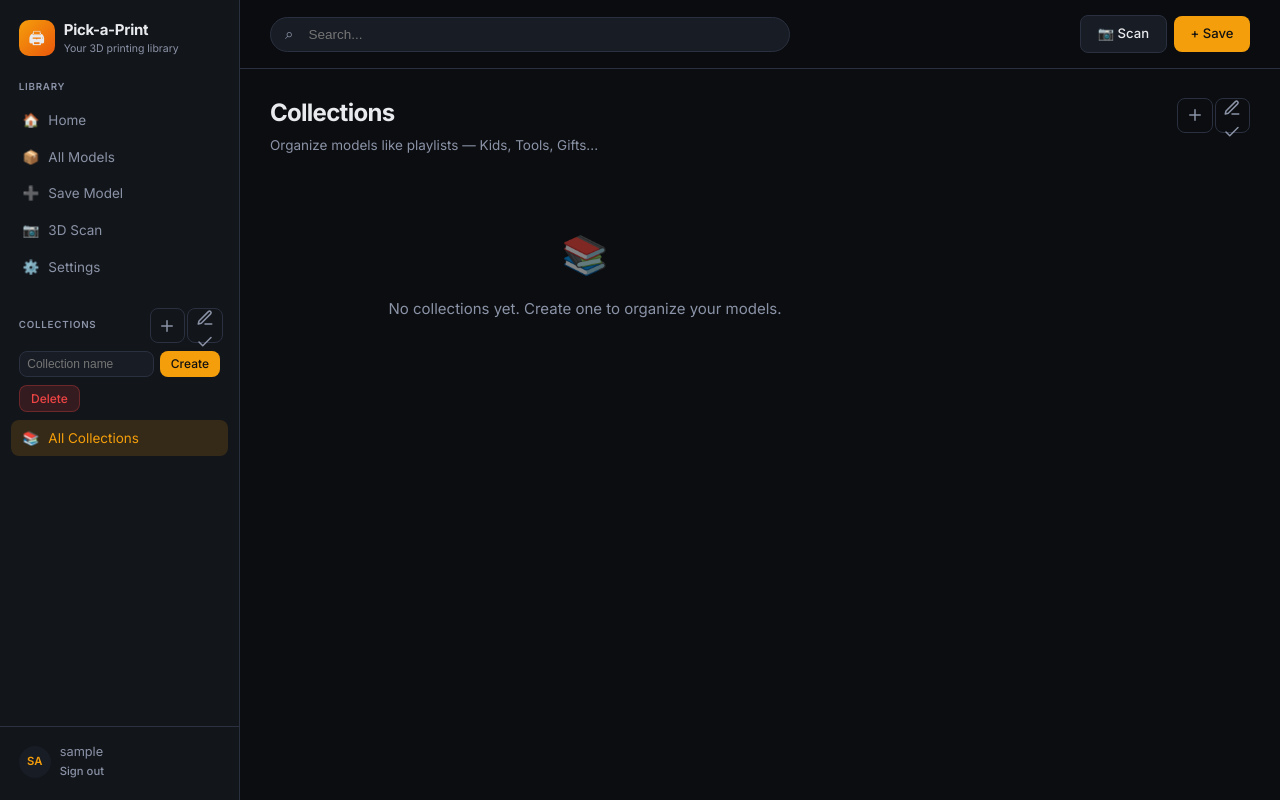
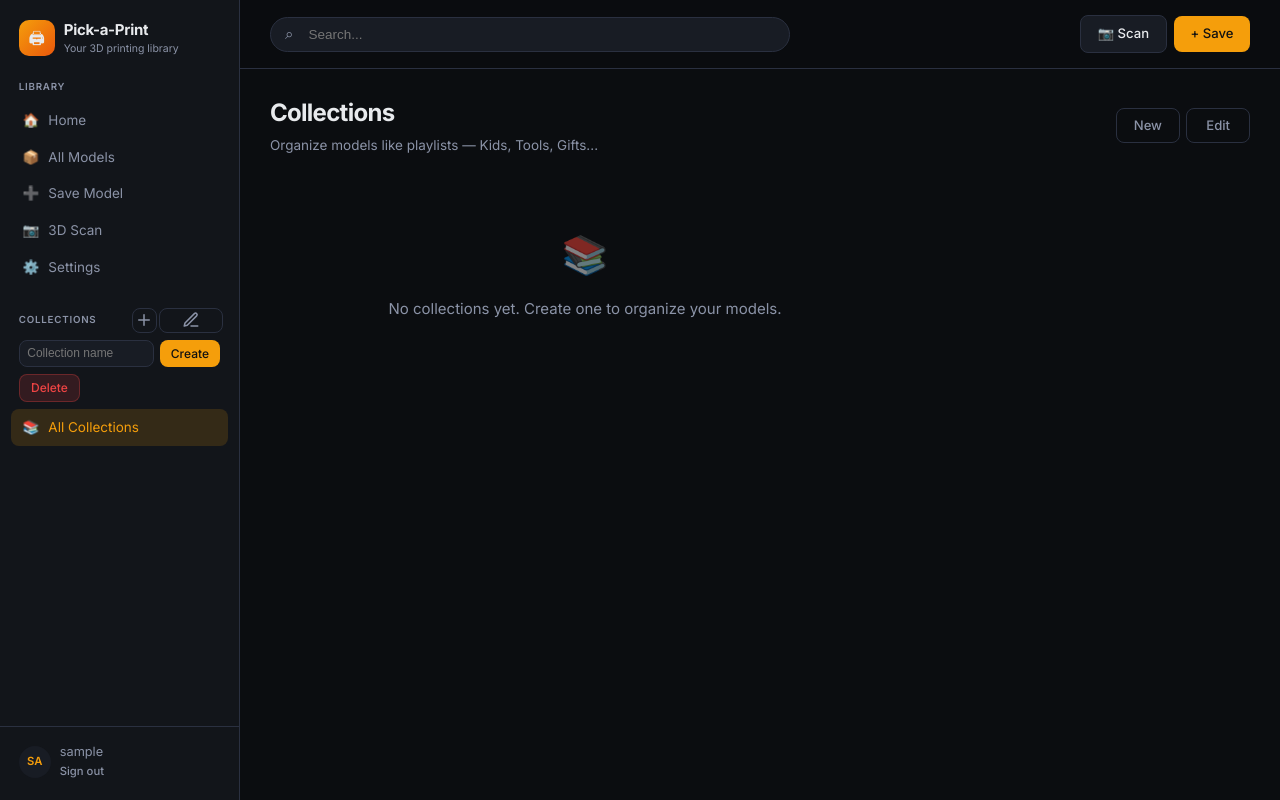
Before and after one commit to pickeld/pick-a-print, a Django app: page /collections/ in a window 1280 px wide. Run offline with Django 5.2, Linux system fonts and the light colour scheme; the visitor is signed in with stand-in values (Sample User, id 1); data that the repository does not hold is empty.

Commit message:
feat: Enhance collection management UI with new button styles and accessibility improvements

```diff
--- a/library/static/library/css/app.css
+++ b/library/static/library/css/app.css
@@ -142,13 +142,63 @@ img {
 }
 
 .collection-manage-btn {
+  color: var(--text-muted);
+}
+
+.nav-section-header .collection-manage-actions {
+  gap: 0.15rem;
+}
+
+.nav-section-header .collection-manage-btn {
+  display: inline-grid;
+  place-items: center;
   width: 1.65rem;
   height: 1.65rem;
-  color: var(--text-muted);
-}
-
+  padding: 0;
+}
+
+.nav-section-header .collection-manage-btn__label {
+  display: none;
+}
+
+.nav-section-header .collection-manage-btn__icon {
+  grid-area: 1 / 1;
+}
+
+.nav-section-header .collection-manage-btn__icon[hidden] {
+  display: none !important;
+}
+
+.page-header-actions {
+  display: inline-flex;
+  align-items: center;
+  gap: 0.45rem;
+  flex-shrink: 0;
+}
+
+.edit-mode-toggle {
+  min-width: 4.25rem;
+  justify-content: center;
+  color: var(--text-muted);
+}
+
+.page-header--with-actions .collection-manage-actions {
+  gap: 0.45rem;
+}
+
+.page-header--with-actions .collection-manage-btn__label,
+.page-header-actions .edit-mode-toggle__label {
+  display: inline;
+}
+
+.page-header--with-actions .collection-manage-btn__icon {
+  display: none !important;
+}
+
+.edit-mode-toggle.is-active,
 .collection-manage-btn.is-active,
-.collection-manage-edit-btn.is-active {
+.collection-manage-edit-btn.is-active,
+.model-bulk-edit-btn.is-active {
   border-color: rgba(245, 158, 11, 0.55);
   background: rgba(245, 158, 11, 0.12);
   color: var(--accent);
@@ -493,14 +543,13 @@ img {
 
 .page-header--with-actions {
   display: flex;
-  align-items: flex-start;
+  align-items: center;
   justify-content: space-between;
   gap: 1rem;
 }
 
-.page-header--with-actions .btn {
-  flex-shrink: 0;
-  margin-top: 0.15rem;
+.page-header--with-actions .page-header-actions {
+  margin-top: 0;
 }
 
 .stats-row {
@@ -616,20 +665,6 @@ img {
   border: 1px solid rgba(255, 255, 255, 0.18);
   border-radius: 0.35rem;
   cursor: pointer;
-}
-
-.btn-icon {
-  display: inline-grid;
-  place-items: center;
-  width: 2.35rem;
-  height: 2.35rem;
-  padding: 0;
-}
-
-.model-bulk-edit-btn.is-active {
-  border-color: rgba(245, 158, 11, 0.55);
-  background: rgba(245, 158, 11, 0.12);
-  color: var(--accent);
 }
 
 .model-bulk-page.is-editing .model-card-check {
@@ -2460,9 +2495,8 @@ img {
     align-items: stretch;
   }
 
-  .page-header--with-actions .btn {
+  .page-header--with-actions .page-header-actions {
     align-self: flex-start;
-    margin-top: 0;
   }
 
   .section-header {
--- a/library/static/library/js/collection_manage.js
+++ b/library/static/library/js/collection_manage.js
@@ -11,6 +11,8 @@ function initCollectionManage(root) {
   const createPanel = root.querySelector("[data-collection-create-panel]");
   if (!addBtn || !editBtn) return;
 
+  const addLabel = addBtn.querySelector(".collection-manage-btn__label");
+  const editLabel = editBtn.querySelector(".edit-mode-toggle__label");
   const pencilIcon = editBtn.querySelector(".icon-pencil");
   const doneIcon = editBtn.querySelector(".icon-done");
   const checkboxes = () => Array.from(root.querySelectorAll('input[name="collection_ids"]'));
@@ -31,6 +33,12 @@ function initCollectionManage(root) {
     }
     addBtn.classList.toggle("is-active", open);
     addBtn.setAttribute("aria-pressed", open ? "true" : "false");
+    addBtn.setAttribute("title", open ? (addBtn.dataset.labelClose || "Cancel") : "New collection");
+    if (addLabel) {
+      addLabel.textContent = open
+        ? (addBtn.dataset.labelClose || "Cancel")
+        : (addBtn.dataset.labelOpen || "New");
+    }
     if (open) {
       const nameInput =
         createPanel?.querySelector('input[name="name"]') ||
@@ -42,10 +50,12 @@ function initCollectionManage(root) {
   const setEditMode = (enabled) => {
     root.classList.toggle("is-editing", enabled);
     editBtn.setAttribute("aria-pressed", enabled ? "true" : "false");
+    const editText = editBtn.dataset.labelEdit || "Edit";
+    const doneText = editBtn.dataset.labelDone || "Done";
     editBtn.setAttribute("aria-label", enabled ? "Done editing" : "Edit collections");
-    editBtn.setAttribute("title", enabled ? "Done" : "Edit collections");
+    editBtn.setAttribute("title", enabled ? doneText : "Edit collections");
     editBtn.classList.toggle("is-active", enabled);
-
+    if (editLabel) editLabel.textContent = enabled ? doneText : editText;
     if (pencilIcon) pencilIcon.hidden = enabled;
     if (doneIcon) doneIcon.hidden = !enabled;
 
--- a/library/templates/library/partials/collection_manage_buttons.html
+++ b/library/templates/library/partials/collection_manage_buttons.html
@@ -1,29 +1,36 @@
 <div class="collection-manage-actions">
   <button
     type="button"
-    class="btn btn-icon btn-ghost collection-manage-btn"
+    class="btn btn-ghost collection-manage-btn"
     data-collection-add
     aria-label="New collection"
+    aria-pressed="false"
     title="New collection"
+    data-label-open="New"
+    data-label-close="Cancel"
   >
-    <svg width="18" height="18" viewBox="0 0 24 24" fill="none" stroke="currentColor" stroke-width="2" stroke-linecap="round" stroke-linejoin="round" aria-hidden="true">
+    <span class="collection-manage-btn__label">New</span>
+    <svg class="collection-manage-btn__icon" width="18" height="18" viewBox="0 0 24 24" fill="none" stroke="currentColor" stroke-width="2" stroke-linecap="round" stroke-linejoin="round" aria-hidden="true">
       <path d="M12 5v14"></path>
       <path d="M5 12h14"></path>
     </svg>
   </button>
   <button
     type="button"
-    class="btn btn-icon btn-ghost collection-manage-btn collection-manage-edit-btn"
+    class="btn btn-ghost collection-manage-btn collection-manage-edit-btn edit-mode-toggle"
     data-collection-edit
     aria-label="Edit collections"
     aria-pressed="false"
     title="Edit collections"
+    data-label-edit="Edit"
+    data-label-done="Done"
   >
-    <svg class="icon-pencil" width="18" height="18" viewBox="0 0 24 24" fill="none" stroke="currentColor" stroke-width="2" stroke-linecap="round" stroke-linejoin="round" aria-hidden="true">
+    <span class="edit-mode-toggle__label collection-manage-btn__label">Edit</span>
+    <svg class="collection-manage-btn__icon icon-pencil" width="18" height="18" viewBox="0 0 24 24" fill="none" stroke="currentColor" stroke-width="2" stroke-linecap="round" stroke-linejoin="round" aria-hidden="true">
       <path d="M12 20h9"></path>
       <path d="M16.5 3.5a2.1 2.1 0 0 1 3 3L7 19l-4 1 1-4Z"></path>
     </svg>
-    <svg class="icon-done" width="18" height="18" viewBox="0 0 24 24" fill="none" stroke="currentColor" stroke-width="2" stroke-linecap="round" stroke-linejoin="round" aria-hidden="true" hidden>
+    <svg class="collection-manage-btn__icon icon-done" width="18" height="18" viewBox="0 0 24 24" fill="none" stroke="currentColor" stroke-width="2" stroke-linecap="round" stroke-linejoin="round" aria-hidden="true" hidden>
       <path d="M20 6 9 17l-5-5"></path>
     </svg>
   </button>
```
Also changed, not shown: library/static/library/js/model_bulk_edit.js (+5 -6 lines), library/templates/library/partials/bulk_edit_button.html (+6 -8 lines).
